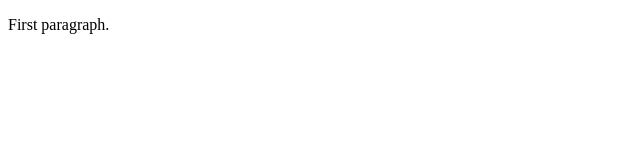
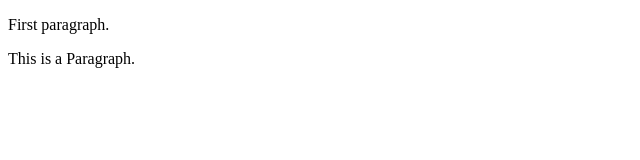
Before and after one commit to Aapre/learning-git, a plain HTML site: page index.html in a window 1280 px wide. Shown: the whole page, without its empty margins (0-640 px from the left). Drawn offline with Linux system fonts and the light colour scheme.

Commit message:
added another p tag

```diff
--- a/index.html
+++ b/index.html
@@ -5,4 +5,6 @@
 </head>
 <body>
   <p>First paragraph.</p>
+	<p>This is a Paragraph.</p>
 </body>
+</html>
```
